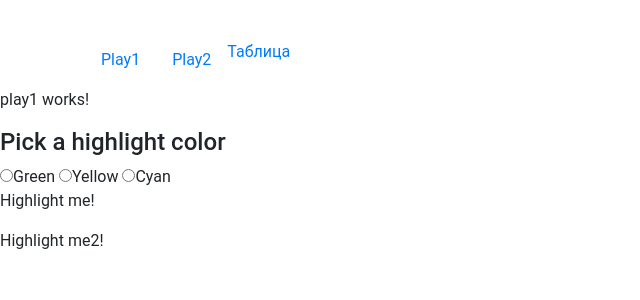
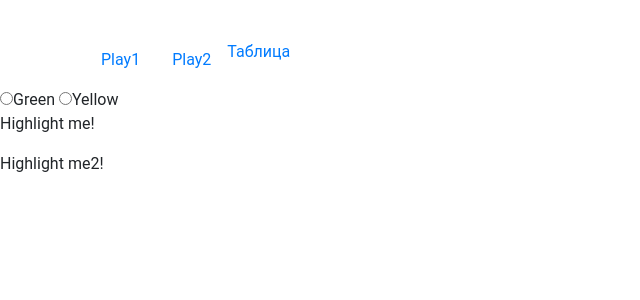
Before and after one commit to vlastanov/angular-15.05, an Angular app: page /play1 in a window 1280 px wide. Shown: the top 300 px of the page, without its empty margins (0-640 px from the left). Built offline with nearby package versions, Linux system fonts and the light colour scheme.

Commit message:
2 files modified

```diff
--- a/src/app/play1/play1.component.html
+++ b/src/app/play1/play1.component.html
@@ -1,11 +1,8 @@
-<p>
-play1 works!
-</p>
-<h4>Pick a highlight color</h4>
+
+
 <div>
   <input type="radio" name="colors" (click)="color='lightgreen'">Green
   <input type="radio" name="colors" (click)="color='yellow'">Yellow
-  <input type="radio" name="colors" (click)="color='cyan'">Cyan
 </div>
 <p  [appHighlight]='color' defaultColor="violet">Highlight me!</p>
 <p appHighlight highlightColor='green' defaultColor="violet">Highlight me2!</p>
--- a/src/app/play1/play1.component.ts
+++ b/src/app/play1/play1.component.ts
@@ -1,4 +1,4 @@
-import { Component, OnInit, VERSION} from '@angular/core';
+import { Component, OnInit} from '@angular/core';
 
 @Component({
   selector: 'app-play1',
@@ -6,7 +6,6 @@ import { Component, OnInit, VERSION} from '@angular/core';
   styleUrls: ['./play1.component.css']
 })
 export class Play1Component implements OnInit {
- name = "Angular1 " + VERSION.major;
   color = "yellow";
   constructor() { }
 
```
